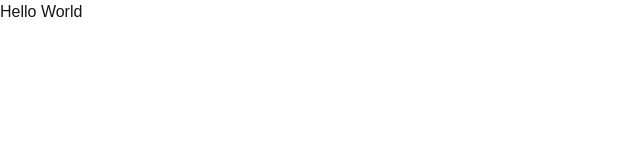
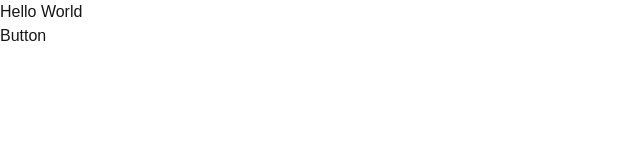
Before and after one commit to mstsurnalyakter/car-doctor, a Next.js app: page / in a window 1280 px wide. Shown: the top 160 px of the page, without its empty margins (0-640 px from the left). Built offline with nearby package versions, Linux system fonts and the light colour scheme.

Commit message:
google front setup

```diff
--- a/src/app/globals.css
+++ b/src/app/globals.css
@@ -1,3 +1,5 @@
+@import url('https://fonts.googleapis.com/css2?family=Poppins:ital,wght@0,100;0,200;0,300;0,400;0,500;0,600;0,700;0,800;0,900;1,100;1,200;1,300;1,400;1,500;1,600;1,700;1,800;1,900&display=swap');
+
 @tailwind base;
 @tailwind components;
 @tailwind utilities;
--- a/src/app/page.tsx
+++ b/src/app/page.tsx
@@ -4,6 +4,7 @@
   return (
     <main>
       <h1>Hello World</h1>
+      <button className="btn">Button</button>
     </main>
   );
 }
```
